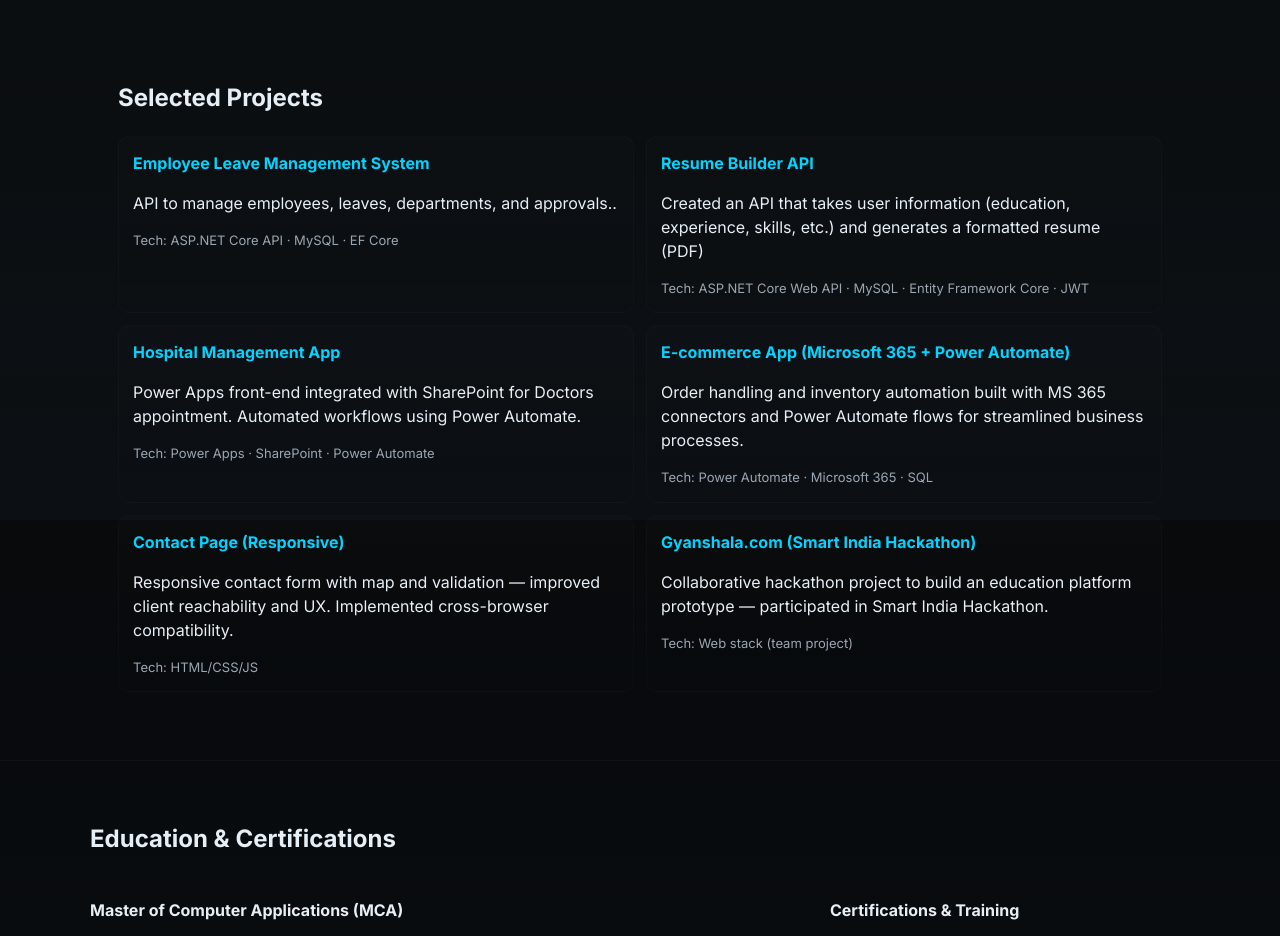
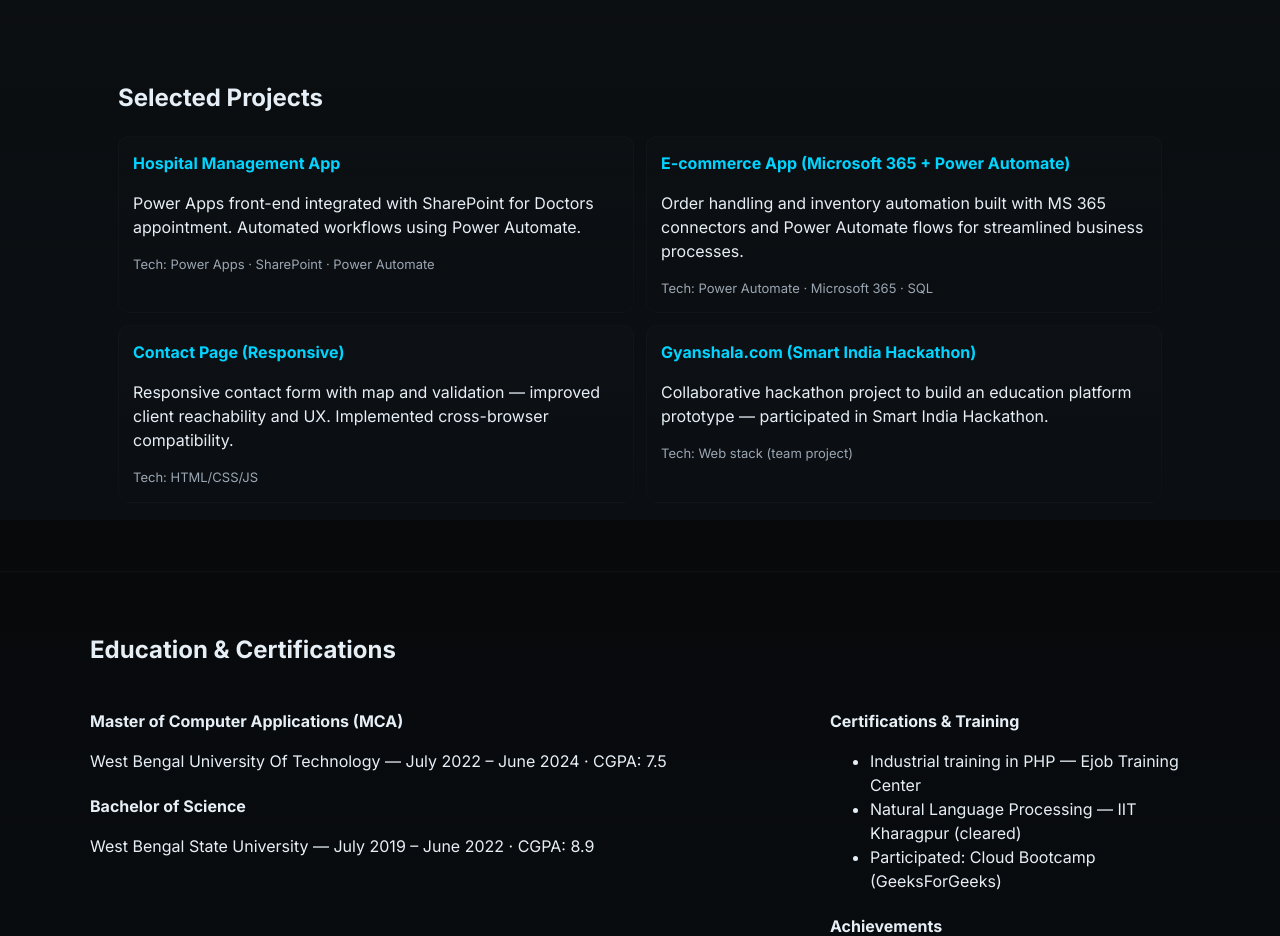
Before and after one commit to 007sweetY/myPortfolio, a plain HTML site: page index.html in a window 1280 px wide. Shown: the part 1880-2816 px from the top of the page. Drawn offline with Linux system fonts and the light colour scheme.

Commit message:
Remove project cards from index.html
Removed project cards for Employee Leave Management System and Resume Builder API.

```diff
--- a/index.html
+++ b/index.html
@@ -245,18 +245,6 @@
         <h2>Selected Projects</h2>
          <div class="projects-grid">
           <div class="project-card">
-            <h4>Employee Leave Management System </h4>
-            <p>API to manage employees, leaves, departments, and approvals..</p>
-            <div class="p-meta">Tech: ASP.NET Core API · MySQL · EF Core</div>
-          </div>
-
-          <div class="project-card">
-            <h4>Resume Builder API </h4>
-            <p>Created an API that takes user information (education, experience, skills, etc.) and generates a formatted resume (PDF)</p>
-            <div class="p-meta">Tech: ASP.NET Core Web API · MySQL · Entity Framework Core · JWT</div>
-          </div>
-
-          <div class="project-card">
             <h4>Hospital Management App </h4>
             <p>Power Apps front-end integrated with SharePoint for Doctors appointment. Automated workflows using Power Automate.</p>
             <div class="p-meta">Tech: Power Apps · SharePoint · Power Automate</div>
```
